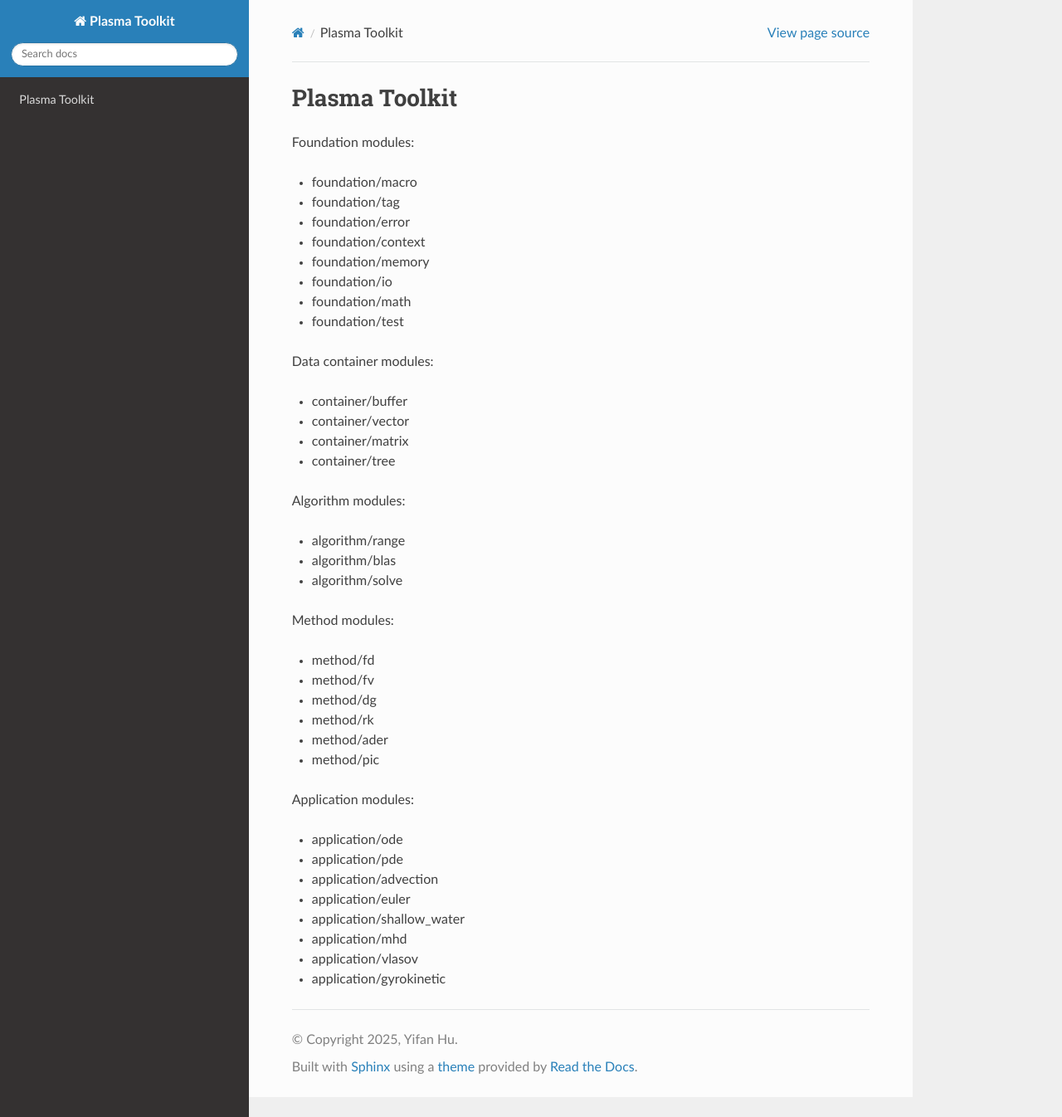
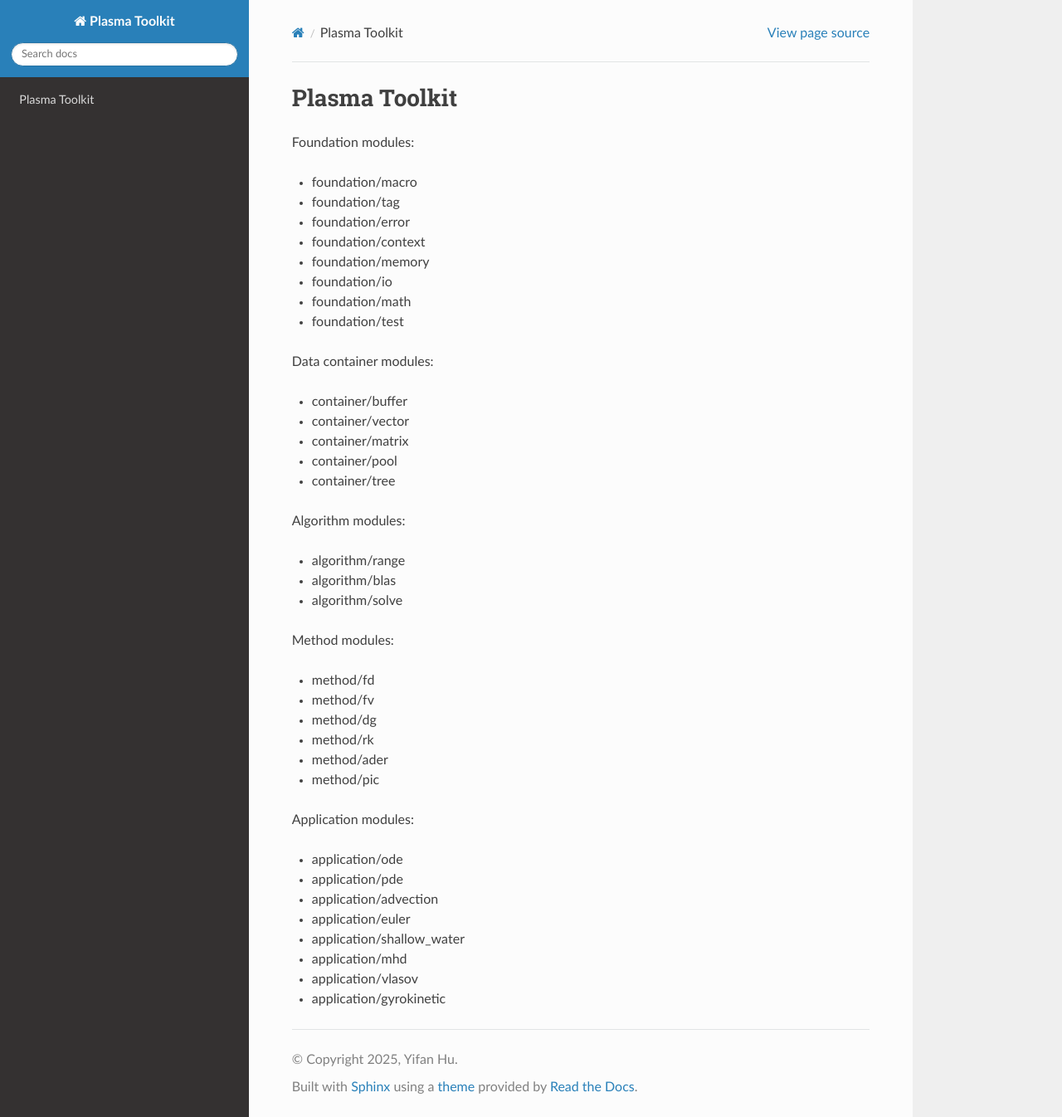
Before and after one commit to yhu1729/PlasmaToolkit, a Sphinx documentation site: the page built from doc/source/index.rst, in a window 1280 px wide and 1346 px high. Shown: the whole window at 83% size. Built offline with Sphinx 7.4.7 and the Read the Docs theme 3.1.0, drawn with Linux system fonts in a browser that asks for light colours.

Commit message:
docs: add "container/pool"

```diff
--- a/doc/source/index.rst
+++ b/doc/source/index.rst
@@ -17,6 +17,7 @@ Data container modules:
 * container/buffer
 * container/vector
 * container/matrix
+* container/pool
 * container/tree
 
 Algorithm modules:
```
